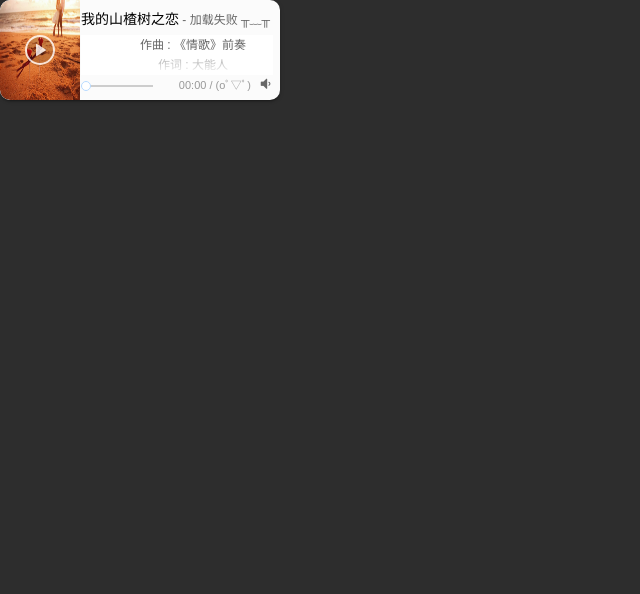
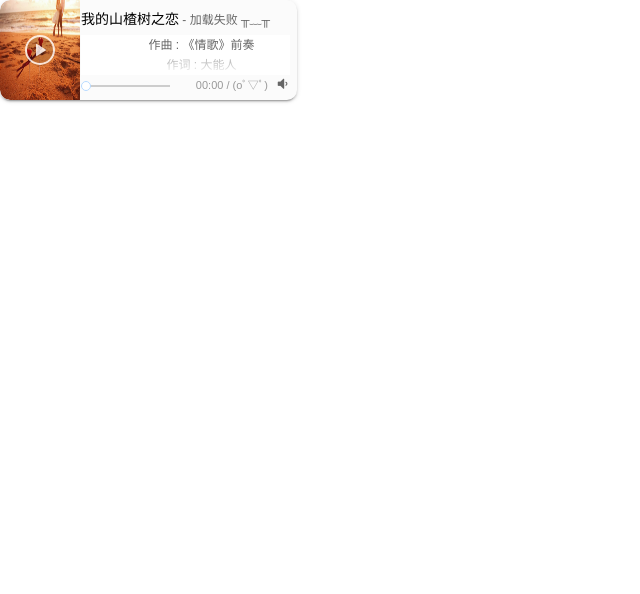
Before and after one commit to fx520/lovehsr.github.io, a PHP site: page /html/music/index.html in a window 1280 px wide. Shown: the top 594 px of the page, without its empty margins (0-640 px from the left). Run offline with PHP 8.4, Linux system fonts and the light colour scheme.

Commit message:
2019-11-26-02

```diff
--- a/html/music/css/index.css
+++ b/html/music/css/index.css
@@ -1,5 +1,5 @@
 .demo {
-    width: 280px;
+    width: 297px;
     /*margin: 160px auto;*/
     border-radius: 10px;
 }
@@ -18,5 +18,5 @@ body {
 	width: 900px;
 	background-size: 1000px 968px;
 	/*margin: 0px auto;*/
-	background-color: #2D2D2D;
+	/*background-color: #2D2D2D;*/
 }
```
